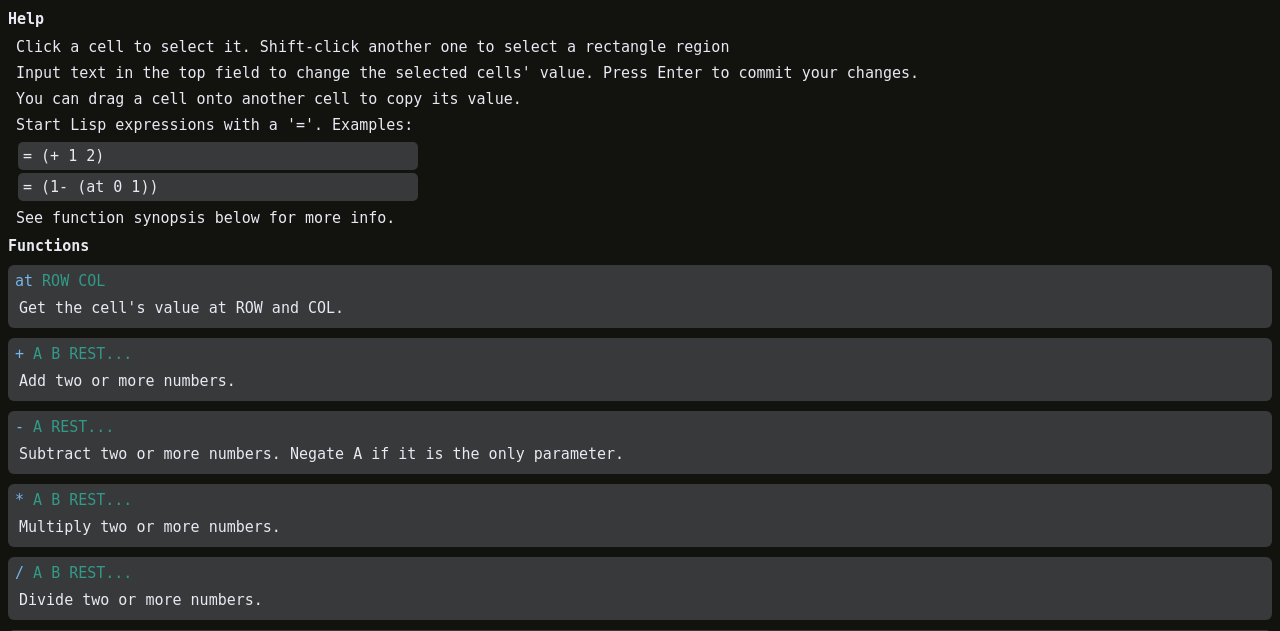
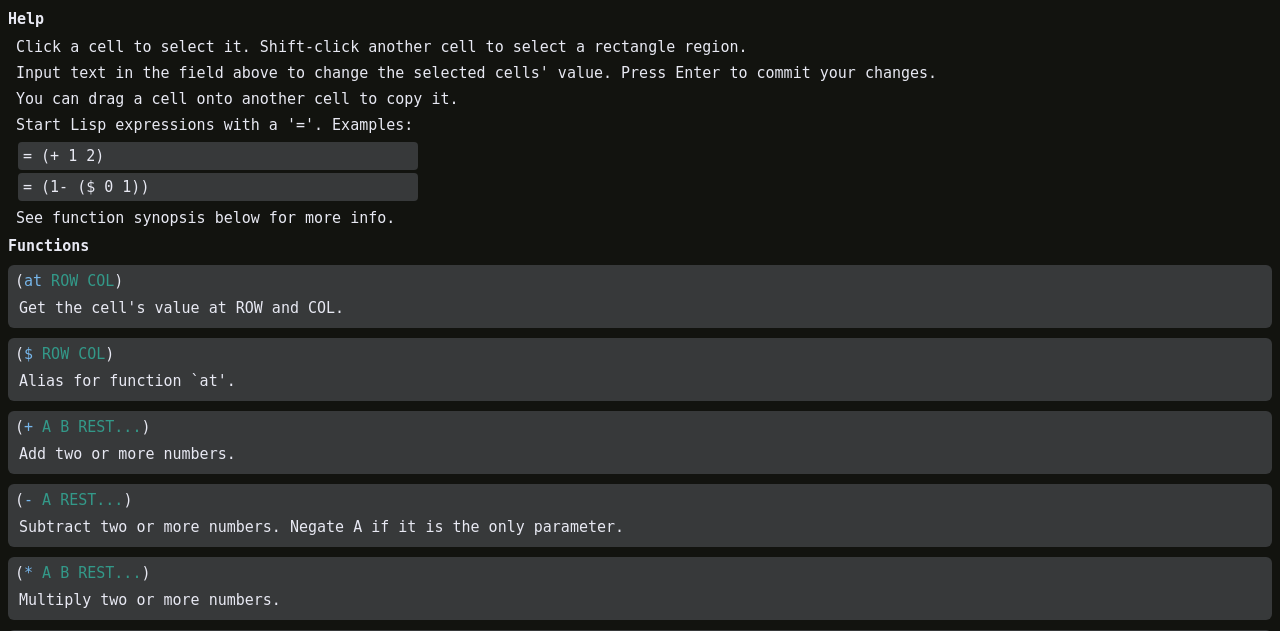
Before and after one commit to nonk123/coop_excel, a Django app: page /doc/ in a window 1280 px wide. Shown: the top 631 px of the page. Run offline with Django 3.2, Linux system fonts and the light colour scheme.

Commit message:
Even more improvements

```diff
--- a/coop_excel/excel.py
+++ b/coop_excel/excel.py
@@ -1,5 +1,4 @@
 import re
-import copy
 
 from .lisp import evaluate
 
--- a/coop_excel/lisp.py
+++ b/coop_excel/lisp.py
@@ -1,4 +1,5 @@
 import re
+import inspect
 
 functions = {}
 
@@ -41,39 +42,46 @@ def evaluate_form(ctx, expression):
             return None
 
 def evaluate(ctx, expression):
-    fun = re.fullmatch(r"\((?P<form>.*)\)", expression)
+    fun = re.fullmatch(r"\((.*)\)", expression)
 
     ctx["recursion"] += 1
 
     if fun:
-        return evaluate_form(ctx, fun.group("form"))
+        return evaluate_form(ctx, fun.group(1))
     else:
         return cast(ctx, expression)
 
 def cast(ctx, expr):
-    if callable(expr):
-        return expr
-
-    expr = str(expr)
-
-    string_match = re.fullmatch(r'(?<=\").*(?=\")', expr)
-
-    if string_match:
-        return string_match.group(0)
-
     try:
         return float(expr)
     except:
-        return None
+        return expr
 
-def lisp_fn(name=None):
+def lisp_fn(*args):
     def decorator(fn):
-        functions[name if name else fn.__name__] = fn
+        names = args if args else [fn.__name__]
+
+        real_name = names[0]
+
+        functions[real_name] = fn
+
+        fn.lisp_args = inspect.signature(fn).parameters.keys()
+
+        for alias in names[1:]:
+            def aliased(*args, **kwargs):
+                return fn(*args, **kwargs)
+
+            aliased.__name__ = alias
+            aliased.__doc__ = f"""Alias for function `{real_name}'."""
+            aliased.lisp_args = fn.lisp_args
+
+            functions[alias] = aliased
+
         return fn
 
     return decorator
 
-@lisp_fn()
+@lisp_fn("at", "$")
 def at(ctx, row, col):
     """Get the cell's value at ROW and COL."""
     return ctx["table"].get(int(row), int(col)).value
--- a/coop_excel/static/coop_excel/styles.css
+++ b/coop_excel/static/coop_excel/styles.css
@@ -17,7 +17,7 @@ div, span, input, .doc {
 .code {
     width: 400px;
     padding: 5px;
-    border-radius: 5px;
+    border-radius: 4px;
 }
 
 .doc {
--- a/coop_excel/templates/coop_excel/doc.html
+++ b/coop_excel/templates/coop_excel/doc.html
@@ -8,14 +8,14 @@
     <body>
         {% if show_help %}
         <h1>Help</h1>
-        <p>Click a cell to select it. Shift-click another one to select a
-            rectangle region</p>
-        <p>Input text in the top field to change the selected cells' value.
+        <p>Click a cell to select it. Shift-click another cell to select a
+            rectangle region.</p>
+        <p>Input text in the field above to change the selected cells' value.
             Press Enter to commit your changes.</p>
-        <p>You can drag a cell onto another cell to copy its value.</p>
+        <p>You can drag a cell onto another cell to copy it.</p>
         <p>Start Lisp expressions with a '='. Examples:</p>
         <div class="code">= (+ 1 2)</div>
-        <div class="code">= (1- (at 0 1))</div>
+        <div class="code">= (1- ($ 0 1))</div>
         <p>See function synopsis below for more info.</p>
         <h1>Functions</h1>
         {% endif %}
@@ -25,12 +25,10 @@
         {% else %}
         <div class="help">
             <div class="decl">
-                <span class="fname">{{ info.name }}</span>
-                {% for arg in info.args %}
-                <span class="arg">
-                    {{ arg|upper }}{% if arg == "rest" %}...{% endif %}
-                </span>
-                {% endfor %}
+                (<span class="fname">{{ info.name }}</span><!--
+             -->{% for arg in info.args %}<span class="arg">
+                    {{ arg|upper }}{% if arg == "rest" %}...{% endif %}<!--
+             --></span>{% endfor %})
             </div>
             <p class="doc">
                 {% if info.doc %}
--- a/coop_excel/urls.py
+++ b/coop_excel/urls.py
@@ -20,7 +20,16 @@ def documentation(req, query=""):
         else:
             fun = functions[name]
 
-            args = fun.__code__.co_varnames[1 : fun.__code__.co_argcount + 1]
+            args = []
+
+            for i, param in enumerate(fun.lisp_args):
+                if i == 0:
+                    continue
+
+                args.append(param)
+
+                if param.startswith("*"):
+                    args[-1] = args[-1][1:] + "..."
 
             info.append({
                 "found": True,
```
Also changed, not shown: coop_excel/static/coop_excel/excel.js (+9 -9 lines).
